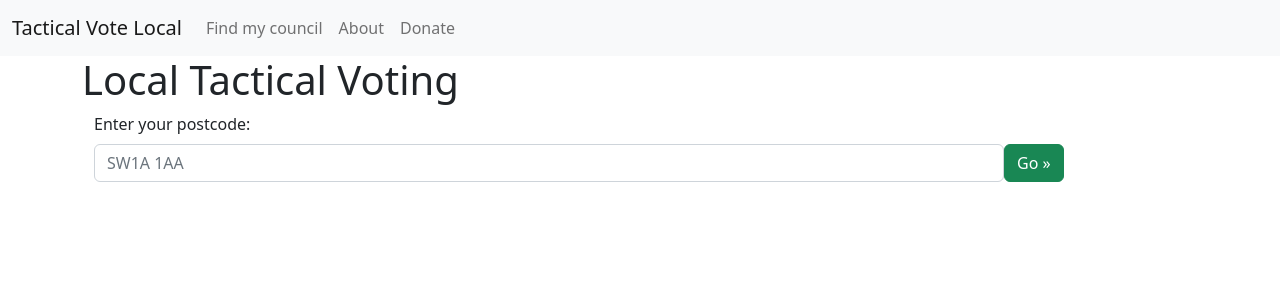
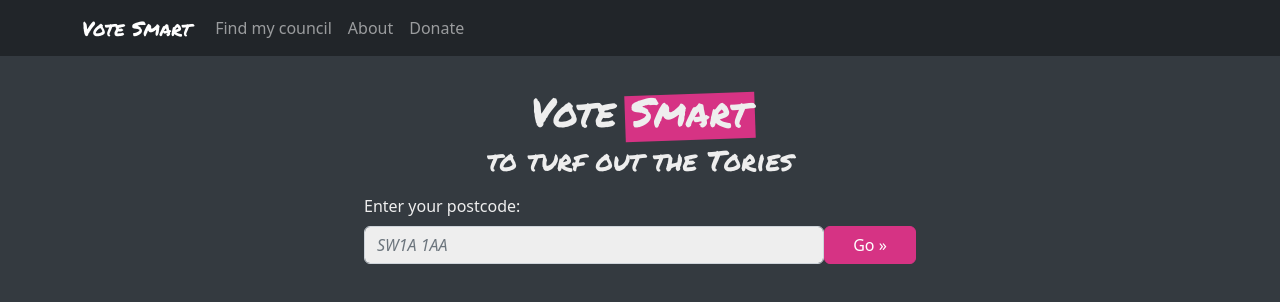
Before and after one commit to asibs/tactical-vote-local, a Next.js app: page / in a window 1280 px wide. Shown: the top 302 px of the page. Built offline with nearby package versions, Linux system fonts and the light colour scheme.

Commit message:
Add some styling

```diff
--- a/components/CouncilElection.tsx
+++ b/components/CouncilElection.tsx
@@ -1,6 +1,7 @@
 import React from 'react'
 import Link from 'next/link'
 
+import Layout from './Layout'
 import { CouncilElectionData } from '../types'
 
 interface Props {
@@ -9,7 +10,7 @@ interface Props {
 
 export default function CouncilElection({ data }: Props) {
   return (
-    <>
+    <Layout showTagline={false}>
       <nav aria-label="breadcrumb">
         <ol className="breadcrumb">
           <li className="breadcrumb-item">
@@ -34,6 +35,6 @@ export default function CouncilElection({ data }: Props) {
           )
         })}
       </ul>
-    </>
+    </Layout>
   );
 }
--- /dev/null
+++ b/components/Layout.tsx
@@ -0,0 +1,64 @@
+import React from 'react'
+import Link from 'next/link'
+
+import { Permanent_Marker } from '@next/font/google'
+
+const permanentMarker = Permanent_Marker({
+  weight: '400',
+  subsets: ['latin'],
+})
+
+interface Props {
+  showTagline?: boolean
+  children: React.ReactNode
+}
+
+export default function Layout({ showTagline=true, children }: Props) {
+  return (
+    <>
+      {/* NAVBAR */}
+      <nav className="navbar navbar-dark bg-dark navbar-expand-md">
+        <div className="container-md">
+          <Link className={`${permanentMarker.className} navbar-brand`} href="#">Vote Smart</Link>
+          <button className="navbar-toggler" type="button" data-bs-toggle="collapse" data-bs-target="#navbarToggler" aria-controls="navbarToggler" aria-expanded="false" aria-label="Toggle navigation">
+            <span className="navbar-toggler-icon"></span>
+          </button>
+
+          <div className="collapse navbar-collapse" id="navbarToggler">
+            <ul className="navbar-nav me-auto mb-2 mb-lg-0">
+              <li className="nav-item">
+                <Link className="nav-link" href="/">Find my council</Link>
+              </li>
+              <li className="nav-item">
+                <Link className="nav-link" href="/">About</Link>
+              </li>
+              <li className="nav-item">
+                <Link className="nav-link" href="/">Donate</Link>
+              </li>
+            </ul>
+          </div>
+        </div>
+      </nav>
+
+      <main>
+        <div className="container-md pt-3 px-3">
+          {/* (OPTIONAL) TAGLINE */}
+          {showTagline && (
+            <div className="text-center mx-auto my-3" style={{ maxWidth: '375px' }}>
+              <h1 className={permanentMarker.className}>
+                <span>Vote </span>
+                <span className="highlight">Smart</span>
+              </h1>
+              <h3 className={permanentMarker.className}>
+                to turf out the Tories
+              </h3>
+            </div>
+          )}
+
+          {/* MAIN PAGE */}
+          {children}
+        </div>
+      </main>
+    </>
+  )
+}
--- a/components/LookupPostcode.tsx
+++ b/components/LookupPostcode.tsx
@@ -18,7 +18,7 @@ export default function LookupPostcode({
 }: Props) {
   return (
     <div className="input-group input-group-lg mb-3">
-      <div className="container">
+      <div className="container" style={{ maxWidth: '576px' }}>
 
         <div className="row">
           <div className="col">
@@ -27,20 +27,21 @@ export default function LookupPostcode({
         </div>
 
         <div className="row gx-0">
-          <div className="col-9 col-md-10">
+          <div className="col-9 col-sm-10">
             <input
               type="email"
               className="form-control"
+              style={{ backgroundColor: '#EEEEEE' }}
               id="postcodeInput"
               placeholder="SW1A 1AA"
               value={postcode}
               onChange={(e) => setPostcode(e.target.value)}
             />
           </div>
-          <div className="col col-3 col-md-2">
+          <div className="col col-3 col-sm-2">
             <button
               type="button"
-              className="btn btn-success"
+              className="btn btn-primary w-100"
               onClick={onClick}
             >
               {loading
--- a/components/NavBar.tsx
+++ b/components/NavBar.tsx
@@ -1,11 +1,17 @@
 import React from 'react'
 import Link from 'next/link'
+import { Permanent_Marker } from '@next/font/google'
+
+const permanentMarker = Permanent_Marker({
+  weight: '400',
+  subsets: ['latin'],
+})
 
 export default function NavBar() {
   return (
-    <nav className="navbar navbar-expand-md bg-light">
+    <nav className="navbar navbar-dark bg-dark navbar-expand-md">
       <div className="container-fluid">
-        <Link className="navbar-brand" href="#">Tactical Vote Local</Link>
+        <Link className={`${permanentMarker.className} navbar-brand`} href="#">Vote Smart</Link>
         <button className="navbar-toggler" type="button" data-bs-toggle="collapse" data-bs-target="#navbarToggler" aria-controls="navbarToggler" aria-expanded="false" aria-label="Toggle navigation">
           <span className="navbar-toggler-icon"></span>
         </button>
--- a/components/WardElection.tsx
+++ b/components/WardElection.tsx
@@ -1,6 +1,7 @@
 import React from 'react'
 import Link from 'next/link'
 
+import Layout from './Layout'
 import { WardElectionData } from '../types'
 
 interface Props {
@@ -9,7 +10,7 @@ interface Props {
 
 export default function WardElection({ data }: Props) {
   return (
-    <>
+    <Layout showTagline={false}>
       <nav aria-label="breadcrumb">
         <ol className="breadcrumb">
           <li className="breadcrumb-item">
@@ -54,6 +55,6 @@ export default function WardElection({ data }: Props) {
           </ul>
         </>
       )}
-    </>
+    </Layout>
   );
 }
--- a/package.json
+++ b/package.json
@@ -9,7 +9,7 @@
     "lint": "next lint"
   },
   "dependencies": {
-    "@next/font": "13.1.5",
+    "@next/font": "^13.1.5",
     "@types/node": "18.11.18",
     "@types/react": "18.0.27",
     "@types/react-dom": "18.0.10",
@@ -22,6 +22,7 @@
     "next": "13.1.5",
     "react": "18.2.0",
     "react-dom": "18.2.0",
+    "sass": "^1.58.3",
     "swr": "^2.0.3",
     "typescript": "4.9.4"
   },
--- a/pages/_app.tsx
+++ b/pages/_app.tsx
@@ -1,11 +1,9 @@
 import 'bootstrap/dist/css/bootstrap.css'
-// import '@/styles/globals.css'
+import '@/styles/globals.scss'
 
 import type { AppProps } from 'next/app'
 import { Analytics } from '@vercel/analytics/react';
 import { useEffect } from 'react'
-
-import NavBar from '../components/NavBar'
 
 export default function App({ Component, pageProps }: AppProps) {
   // Import bootstrap js on the client-side only
@@ -17,11 +15,8 @@ export default function App({ Component, pageProps }: AppProps) {
 
   return (
     <>
-      <NavBar />
-      <div className="container-md">
-        <Component {...pageProps} />
-        <Analytics />
-      </div>
+      <Component {...pageProps} />
+      <Analytics />
     </>
   )
 }
--- a/pages/index.tsx
+++ b/pages/index.tsx
@@ -4,16 +4,16 @@ import { useRouter } from 'next/router'
 import { useState } from 'react'
 import axios from 'axios'
 
+import Layout from '../components/Layout'
 import LookupPostcode from '../components/LookupPostcode'
 import SelectAddress from '../components/SelectAddress'
 import { getPathFromElectionId } from '../lib/democracyClub/electionIdHelpers'
 import { AddressData } from '../types'
 
+type Step = 'LOOKUP_POSTCODE' | 'SELECT_ADDRESS' | 'NO_ELECTION'
+
 export default function Home() {
-  const STEP_LOOKUP_POSTCODE = 'LOOKUP_POSTCODE'
-  const STEP_SELECT_ADDRESS = 'SELECT_ADDRESS'
-  const STEP_FOUND_WARD = 'FOUND_WARD'
-  const [step, setStep] = useState(STEP_LOOKUP_POSTCODE)
+  const [step, setStep] = useState<Step>('LOOKUP_POSTCODE')
 
   const [loading, setLoading] = useState(false)
 
@@ -41,7 +41,8 @@ export default function Home() {
       if (response.data.addressPicker) {
         console.log("Got some addresses!", response.data.addresses)
         setAddresses(response.data.addresses)
-        setStep(STEP_SELECT_ADDRESS)
+        setStep('SELECT_ADDRESS')
+        setLoading(false)
       } else if (response.data.featuredBallot) {
         console.log("Found the ward & ballot!", response.data.featuredBallot)
         // Redirect to the council/ward page
@@ -51,24 +52,23 @@ export default function Home() {
           router.push(path)
           // TODO: pass on otherBallots as a URL param so they can be shown as well as the local election?
         } catch (error) {
-          console.log("Error", error)
-          setError(DEFAULT_ERROR_MESSAGE)
-          setStep(STEP_LOOKUP_POSTCODE)
+          handleError(DEFAULT_ERROR_MESSAGE)
         }
       } else {
         // Found the ward, but no featuredBallot
         console.log("Found the ward with no ballot!")
-        setStep(STEP_FOUND_WARD)
+        setStep('NO_ELECTION')
+        setLoading(false)
       }
     }).catch(function(error) {
-      console.log("ERROR", error)
-      console.log("USER ERROR", error?.response?.data?.userError)
-      const errorMessage = error?.response?.data?.userError || DEFAULT_ERROR_MESSAGE
-      setError(errorMessage)
-      setStep(STEP_LOOKUP_POSTCODE)
-    }).finally(() => {
-      setLoading(false)
+      handleError(error?.response?.data?.userError)
     })
+  }
+
+  const handleError = (errorMessage: string) => {
+    setError(errorMessage || DEFAULT_ERROR_MESSAGE)
+    setStep('LOOKUP_POSTCODE')
+    setLoading(false)
   }
 
   return (
@@ -79,10 +79,9 @@ export default function Home() {
         <meta name="viewport" content="width=device-width, initial-scale=1" />
         <link rel="icon" href="/favicon.ico" />
       </Head>
-      <main>
-        <h1>Local Tactical Voting</h1>
 
-        {step === STEP_LOOKUP_POSTCODE && (
+      <Layout>
+        {step === 'LOOKUP_POSTCODE' && (
           <LookupPostcode
             postcode={postcode}
             setPostcode={setPostcode}
@@ -92,7 +91,7 @@ export default function Home() {
           />
         )}
 
-        {step === STEP_SELECT_ADDRESS && (
+        {step === 'SELECT_ADDRESS' && (
           <SelectAddress
             addresses={addresses}
             selectedAddress={selectedAddress}
@@ -103,10 +102,10 @@ export default function Home() {
           />
         )}
 
-        {step === STEP_FOUND_WARD && (
+        {step === 'NO_ELECTION' && (
           <p>Looks like you don&apos;t have an upcoming election</p>
         )}
-      </main>
+      </Layout>
     </>
   )
 }
--- a/styles/globals.css
+++ /dev/null
@@ -1,107 +0,0 @@
-:root {
-  --max-width: 1100px;
-  --border-radius: 12px;
-  --font-mono: ui-monospace, Menlo, Monaco, 'Cascadia Mono', 'Segoe UI Mono',
-    'Roboto Mono', 'Oxygen Mono', 'Ubuntu Monospace', 'Source Code Pro',
-    'Fira Mono', 'Droid Sans Mono', 'Courier New', monospace;
-
-  --foreground-rgb: 0, 0, 0;
-  --background-start-rgb: 214, 219, 220;
-  --background-end-rgb: 255, 255, 255;
-
-  --primary-glow: conic-gradient(
-    from 180deg at 50% 50%,
-    #16abff33 0deg,
-    #0885ff33 55deg,
-    #54d6ff33 120deg,
-    #0071ff33 160deg,
-    transparent 360deg
-  );
-  --secondary-glow: radial-gradient(
-    rgba(255, 255, 255, 1),
-    rgba(255, 255, 255, 0)
-  );
-
-  --tile-start-rgb: 239, 245, 249;
-  --tile-end-rgb: 228, 232, 233;
-  --tile-border: conic-gradient(
-    #00000080,
-    #00000040,
-    #00000030,
-    #00000020,
-    #00000010,
-    #00000010,
-    #00000080
-  );
-
-  --callout-rgb: 238, 240, 241;
-  --callout-border-rgb: 172, 175, 176;
-  --card-rgb: 180, 185, 188;
-  --card-border-rgb: 131, 134, 135;
-}
-
-@media (prefers-color-scheme: dark) {
-  :root {
-    --foreground-rgb: 255, 255, 255;
-    --background-start-rgb: 0, 0, 0;
-    --background-end-rgb: 0, 0, 0;
-
-    --primary-glow: radial-gradient(rgba(1, 65, 255, 0.4), rgba(1, 65, 255, 0));
-    --secondary-glow: linear-gradient(
-      to bottom right,
-      rgba(1, 65, 255, 0),
-      rgba(1, 65, 255, 0),
-      rgba(1, 65, 255, 0.3)
-    );
-
-    --tile-start-rgb: 2, 13, 46;
-    --tile-end-rgb: 2, 5, 19;
-    --tile-border: conic-gradient(
-      #ffffff80,
-      #ffffff40,
-      #ffffff30,
-      #ffffff20,
-      #ffffff10,
-      #ffffff10,
-      #ffffff80
-    );
-
-    --callout-rgb: 20, 20, 20;
-    --callout-border-rgb: 108, 108, 108;
-    --card-rgb: 100, 100, 100;
-    --card-border-rgb: 200, 200, 200;
-  }
-}
-
-* {
-  box-sizing: border-box;
-  padding: 0;
-  margin: 0;
-}
-
-html,
-body {
-  max-width: 100vw;
-  overflow-x: hidden;
-}
-
-body {
-  color: rgb(var(--foreground-rgb));
-  background: linear-gradient(
-      to bottom,
-      transparent,
-      rgb(var(--background-end-rgb))
-    )
-    rgb(var(--background-start-rgb));
-}
-
-a {
-  color: inherit;
-  text-decoration: none;
-}
-
-@media (prefers-color-scheme: dark) {
-  html {
-    color-scheme: dark;
-  }
-}
--- /dev/null
+++ b/styles/globals.scss
@@ -0,0 +1,40 @@
+// Customise bootstrap variables
+$primary: #D63384;
+
+@import '/node_modules/bootstrap/scss/bootstrap.scss';
+
+body {
+  color: #EEEEEE;
+  background-color: $gray-800;
+}
+
+.highlight {
+  position: relative;
+}
+.highlight::before {
+  /* Highlight color */
+  background-color: $primary;
+
+  content: "";
+  position: absolute;
+  width: calc(100% + 12px);
+  left: -6px;
+  height: 80%;
+  bottom: 0;
+  z-index: -1;
+  transform: rotate(-2deg);
+}
+
+// Make input placeholders italic
+input::-webkit-input-placeholder { /* WebKit browsers */
+  font-style: italic;
+}
+input:-moz-placeholder { /* Mozilla Firefox 4 to 18 */
+  font-style: italic;
+}
+input::-moz-placeholder { /* Mozilla Firefox 19+ */
+  font-style: italic;
+}
+input:-ms-input-placeholder { /* Internet Explorer 10+ */
+  font-style: italic;
+}
```
Also changed, not shown: components/SelectAddress.tsx (+18 -4 lines), pages/api/postcodeLookup.ts (+6 -1 lines), 1 other file (tests, documents, lock files or other folders).
